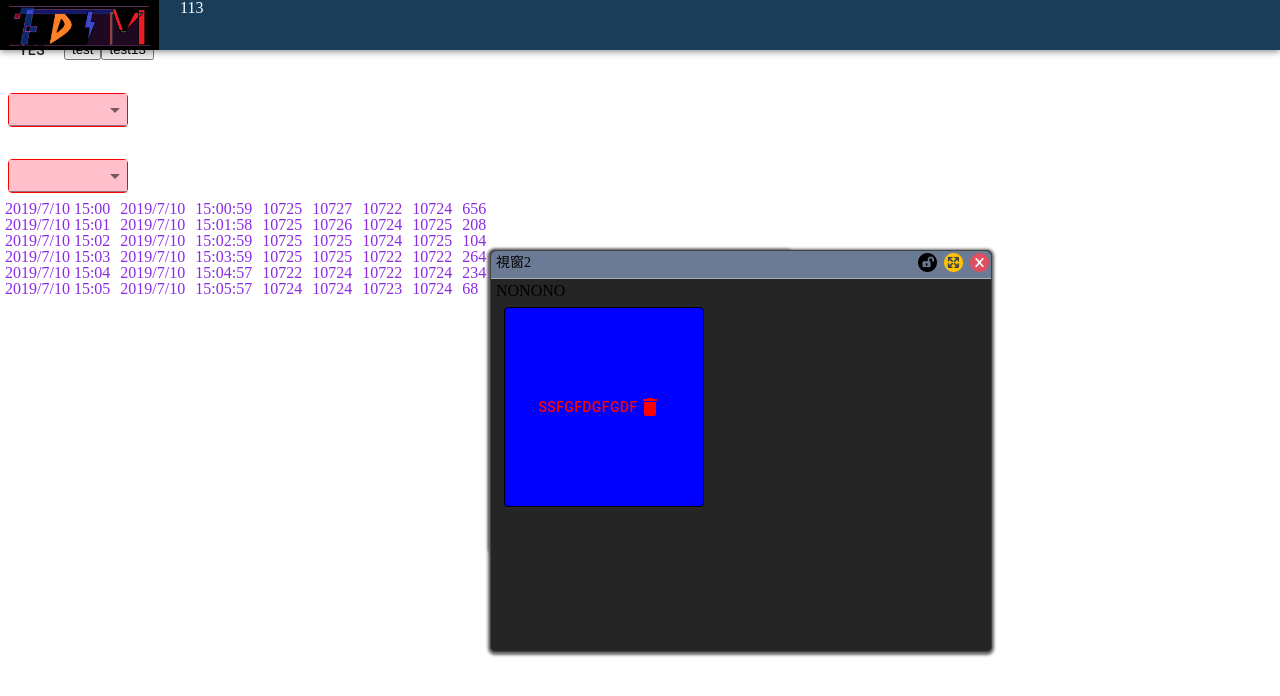
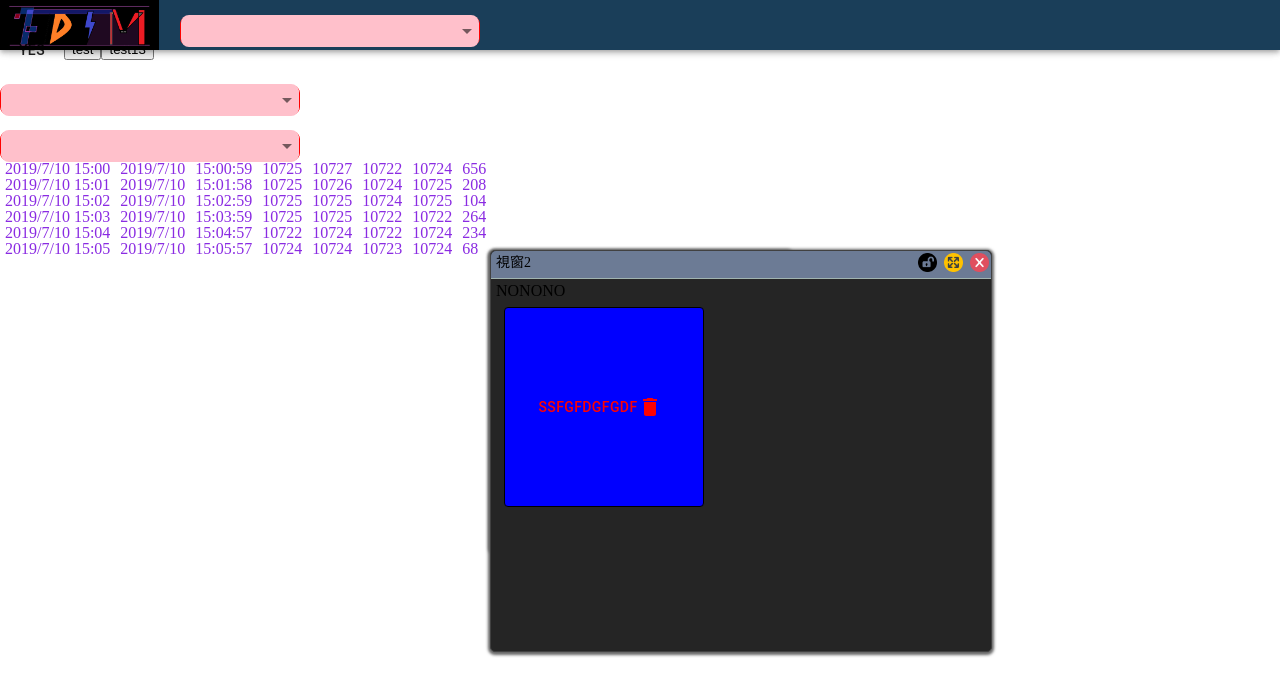
Before and after one commit to taiwanhua/fdtm, a React (Create React App) app: page / in a window 1280 px wide. Shown: the top 696 px of the page. Built offline with nearby package versions, Linux system fonts and the light colour scheme.

Commit message:
SimpleSelect定版，未完成:註解、改props傳參

```diff
--- a/src/Component/Common/Container/Topcontainer.js
+++ b/src/Component/Common/Container/Topcontainer.js
@@ -112,9 +112,9 @@ console.log(state)
             {/*<LineButton  props={{id:"dfsadf",border:"black 1px solid",textleft:"fff"}}/>*/}
             {/*<ContainedButton  props={{id:"as",textright:"CB",background:"red"}}></ContainedButton>*/}
             {/*<TextButton  props={{id:"as1",textright:"CB"}} />*/}
-            <SimpleSelect props={{a:11,b:22,c:33}} showvalue={true} labelname="one" keep={["a"]} kill={["b"]} />
-            <SimpleSelect props={{a:11,b:22,c:33}}  />
-            <Droptable drop={{RorC:"C"}} data={Jsondata}/>
+            <SimpleSelect props={{a:11,b:22,c:33}} showvalue={true} selectSetting={{muiSelectWidth:"300px",labelname:"one1"}}  keep={["a"]} kill={["b"]} />
+            <SimpleSelect props={{a:11,b:22,c:33}}  selectSetting={{muiSelectWidth:"300px"}}/>
+            <Droptable drop={{RorC:"C"}} data={Jsondata} />
 
 
 
--- a/src/Component/Common/Functional/Navigation.js
+++ b/src/Component/Common/Functional/Navigation.js
@@ -11,6 +11,7 @@ import Grid from '@material-ui/core/Grid';
 import {createMuiTheme} from "@material-ui/core";
 import AppBar from '@material-ui/core/AppBar';
 import Toolbar from '@material-ui/core/Toolbar';
+import {SimpleSelect} from "./Selects";
 
 
 //spacing為[0,10]之區間的數，控制元素間間格距離(padding)每一單位為8px
@@ -85,7 +86,8 @@ const Navigation = props => {
                 <div id="FDTMLogo">
 
                 </div>
-                <div>113</div>
+                <SimpleSelect props={{a:11,b:22,c:33}} showvalue={true} selectSetting={{muiSelectWidth:"300px",labelname:"one1"}}  keep={["a"]} kill={["b"]} />
+
 
 
 
--- a/src/Component/Common/Functional/Selects.js
+++ b/src/Component/Common/Functional/Selects.js
@@ -22,17 +22,26 @@ import Select from "@material-ui/core/Select";
  *  父組件控制:
  *  1.
  * 必傳參數:
- * 1. props : 下拉選單內容
+ * 1. props : 下拉選單內容，由於props專門用於設定下拉選單內容 ( 如 : <SimpleSelect props={{a:11,b:22,c:33}}  /> )，所以其他參數個別傳遞
+ * 2. muiSelectWidth : 下拉選單寬度，傳遞至SelectSetting的props，使用如 : <SimpleSelect props={{a:11,b:22,c:33}} showvalue={true} selectSetting={{muiSelectWidth:"300px", labelname:"one"}} keep={["a"]} kill={["b"]} />
  * 選傳參數:
- * 1. fullWidth : 寬度最大化
- * 2. disabled : (boolean) 是否啟用
- * 3. color : 字體顏色  (適用xs、sm、md、lg、xl)
- * 4. background : 背景色  (適用xs、sm、md、lg、xl)
- * 5. width  : 寬度  (適用xs、sm、md、lg、xl)
- * 6. height : 高度  (適用xs、sm、md、lg、xl)
- * 7. border : 邊框樣式  (適用xs、sm、md、lg、xl)
- * 8. spacing : spacing為[0,10]之區間的數，控制元素間間格距離(padding)每一單位為8px  (適用xs、sm、md、lg、xl)
- * 9. hoverbackground :鼠標在按鈕上的背景色  (適用xs、sm、md、lg、xl)
+ * 1. fullWidth : 寬度最大化 (暫不開放)
+ * 2. disabled : (boolean) 是否啟用 (暫不開放)
+ * 3. label_background : 小標題背景色，使用如 : <SimpleSelect props={{a:11,b:22,c:33}} showvalue={true} selectSetting={{muiSelectWidth:"300px", labelname:"one"}} keep={["a"]} kill={["b"]} />
+ * 4. label_border :小標題邊框
+ * 5. label_border-radius : 小標題邊框圓角
+ * 6. label_color : 小標題文字顏色
+ * 7. label_fontSize : 小標題文字大小
+ * 8. labelname : 小標題文字
+ * 9.
+ *
+ * 3. color : 字體顏色  (暫不適用xs、sm、md、lg、xl)
+ * 4. background : 背景色  (暫不適用xs、sm、md、lg、xl)
+ * 5. width  : 寬度  (暫不適用xs、sm、md、lg、xl)
+ * 6. height : 高度  (暫不適用xs、sm、md、lg、xl)
+ * 7. border : 邊框樣式  (暫不適用xs、sm、md、lg、xl)
+ * 8. spacing : spacing為[0,10]之區間的數，控制元素間間格距離(padding)每一單位為8px  (暫不適用xs、sm、md、lg、xl)
+ * 9. hoverbackground :鼠標在按鈕上的背景色  (暫不適用xs、sm、md、lg、xl)
  *
  * @file: Buttons.js
  * @constant Styled-component_邊框線按紐:LineButton
@@ -45,71 +54,100 @@ export const SimpleSelect = ({props, ...other}) => {
         root: {
             display: "flex",
             flexWrap: "wrap",
-            "& label": {
-                //標題樣式
+            // (props.smspacing && theme.spacing(props.smspacing) )  || theme.spacing(1),
+
+            "&& label": {
+                //小標題樣式
                 background: "red",
-                color: "green",
+                border: "1px solid blue ",
+                color: "white",
+                "border-radius": "8px",
+                fontSize: "5px",
             },
             "& .MuiInputBase-root": {
+                //邊框樣式 ---組1
+                height: "30px",
+                width: other.selectSetting.muiSelectWidth,
                 border: "1px solid red ",
-                "border-radius": "4px",
-                // background:"blue",
+                "border-radius": "8px",
             },
-            // "& #select-SelectValue":{
-            //     color: "red",
-            // },
             "& .MuiSelect-root": {
-                color: "red",
+                //下拉選單樣式 ---組1
+                //color: "blue",
+                height: "15px", //高度為邊框高度-15
+                width:  other.selectSetting.muiSelectWidth,
+                "border-radius": "8px",
                 background: "pink",
             },
-            // "& .MuiInput-underline:before":{
-            //     "border-bottom":"5px solid green",
-            // },
-            // "& .MuiInput-underline:hover:not(.Mui-disabled):before":{
-            //     "border-bottom":"10px solid red",
-            // }
-
+            "& .MuiSelect-root:hover": {
+                //下拉選單hover樣式 ---組1
+                //color: "blue",
+                // height: "15px", //高度為邊框高度-15
+                // width: "300px",
+                // "border-radius": "8px",
+                background: "orange",
+            },
+            "&& .MuiInput-underline:before": {
+                //底線選擇前樣式 ---組2
+                borderBottom: "0px solid rgba(0, 0, 0, 0.42)",
+            },
+            "&& .MuiInput-underline:after": {
+                //底線選擇後樣式 ---組2
+                borderBottom: "0px solid rgba(0, 0, 0, 0.42)",
+            },
         }
         ,
         selectValue: {
-            ".MuiSelect-select": {
+            "&& .MuiSelect-select": {
+                ////下拉選單字體樣式
                 color: "red",
+                textAlign: "center", //center,left,right
             },
 
         }
         ,
         menu: {
             // MuiButtonBase-root MuiListItem-root MuiMenuItem-root makeStyles-menu-481 MuiMenuItem-gutters MuiListItem-gutters MuiListItem-button
-            color: "blue",
-            background: "purple",
-            "&& .MuiPaper-root": {
-                background: "yellow",
-            },
+            //color: "blue",
+            //background: "purple",
+            // "&& .MuiPaper-root": {
+            //     background: "yellow",
+            // },
             "&.MuiListItem-button": {
+                //未被選中之下拉選項
                 background: "red",
                 color: "green",
+                border: "1px solid red ",
+                "border-radius": "8px",
             },
             "&.MuiListItem-button:hover": {
+                //被hover之下拉選項
                 background: "blue",
                 color: "green",
+                border: "1px solid red ",
+                "border-radius": "8px",
             },
             "&.Mui-selected": {
+                //上一次選擇的選項之下拉選項
                 background: "black",
-
+                color: "black",
+                border: "1px solid red ",
+                "border-radius": "8px",
             },
             "&.Mui-selected:hover": {
-                //針對上一次選擇的選項
+                //上一次選擇的選項且被hover之下拉選項
                 color: "black",
+                background: "red",
+                border: "1px solid red ",
+                "border-radius": "8px",
             },
-
-        },
-        menucontainer: {
-            background: "yellow"
         }
         ,
         formControl: {
-            margin: theme.spacing(1),
-            minWidth: 120
+            //下拉選單容器樣式，保留此項暫不開放設置
+            //margin: theme.spacing(1),
+            //minWidth: 120,
+            //height:"200px",
         },
     }));
 
@@ -140,22 +178,22 @@ export const SimpleSelect = ({props, ...other}) => {
 
     return (
         <form className={classes.root} autoComplete="off">
-            <FormControl className={classes.formControl}>
-                <InputLabel htmlFor="simpleSelect">{other.labelname && other.labelname}</InputLabel>
+            <FormControl className={classes.formControl} disabled={false}>
+                <InputLabel htmlFor="simpleSelect">{other.selectSetting.labelname && other.selectSetting.labelname}</InputLabel>
                 <Select
                     value={values.SelectValue}
                     onChange={other.handleChange || handleChange}
                     inputProps={{
                         name: "SelectValue",
-                        id: "simpleSelect"
+                        id: "simpleSelect",
                     }} className={classes.selectValue}
                 >
                     {other.showvalue ? Object.keys(props).map(function (key) {
-                        return <MenuItem key={key} value={props[key]} className={classes.menu}>
+                        return <MenuItem key={key} value={props[key]} disabled={false} className={classes.menu}>
                             {key} : {props[key]}
                         </MenuItem>
                     }) : Object.keys(props).map(function (key) {
-                        return <MenuItem key={key} value={props[key]} className={classes.menu}>
+                        return <MenuItem key={key} value={props[key]} disabled={false} className={classes.menu}>
                             {key}
                         </MenuItem>
                     })
```
